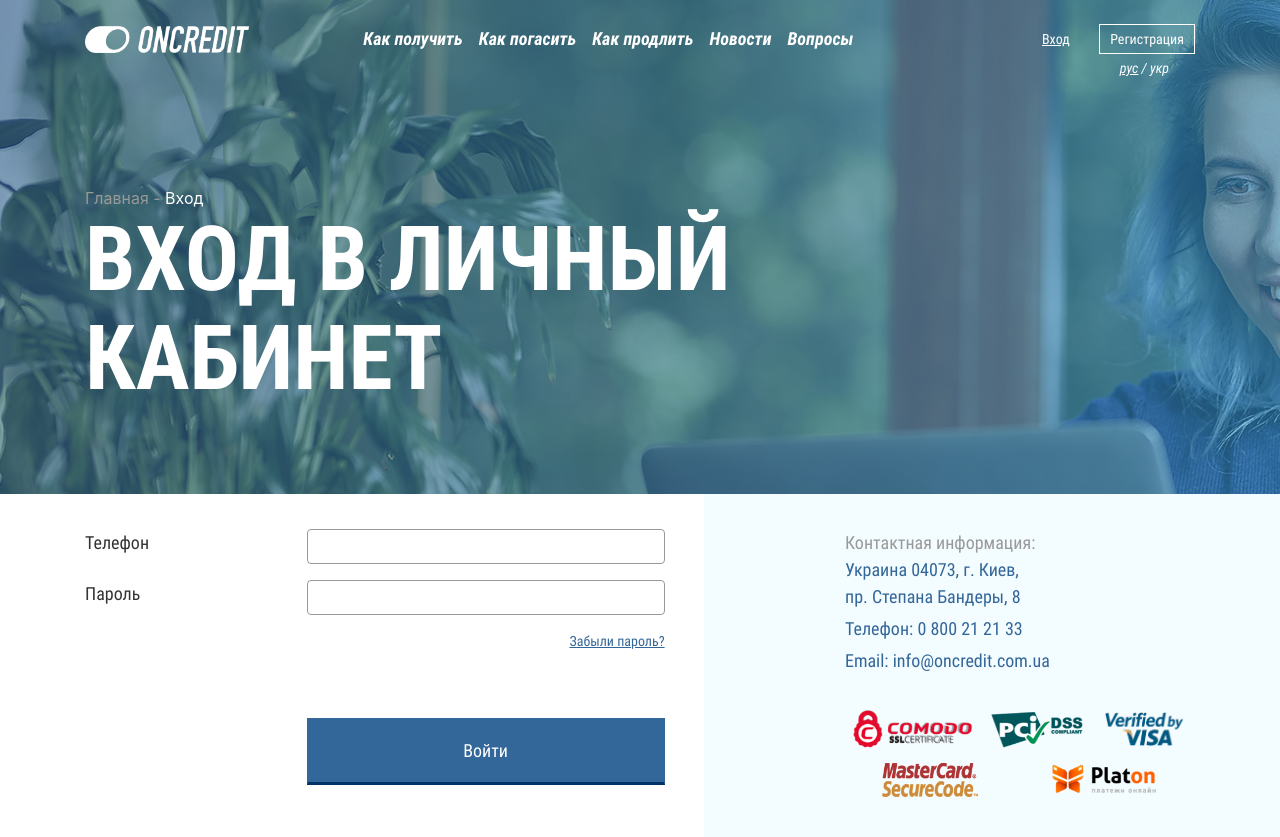
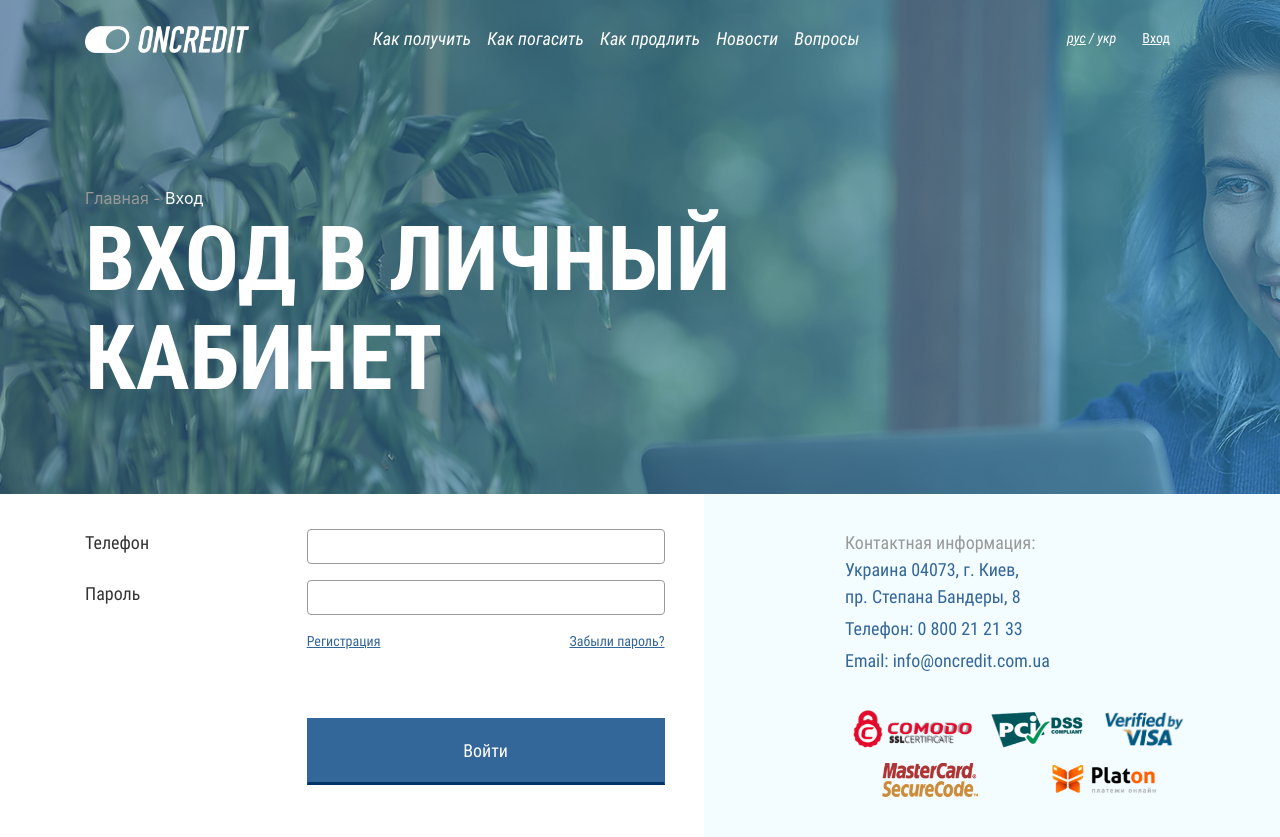
Before and after one commit to moriartyisntdead/oncredit, a website: page login.html in a window 1280 px wide. Drawn offline with Linux system fonts and the light colour scheme; files that its build step writes are made by us from their sources.

Commit message:
изменено меню, ссылка на регистрацию на странице входа

```diff
--- a/css/style.scss
+++ b/css/style.scss
@@ -343,7 +343,7 @@ input[type='number'] {
     padding-bottom: 0;
   }
   .nav-link {
-    font-family: RobotoCondensed-BoldItalic;
+    font-family: RobotoCondensed-Italic;
     font-size: 18px;
     padding: 0;
     transition: all 0.25s;
@@ -366,7 +366,7 @@ input[type='number'] {
     margin-right: 26px;
     flex-direction: row;
     justify-content: flex-end;
-    width: 100%;
+    //width: 100%;
     a {
       color: $color-white;
       &.active {
--- a/js/script.js
+++ b/js/script.js
@@ -42,13 +42,8 @@ $(function () {
 
     $('.question__title').click(function () {
 
-        //
-        // $('.switch').toggleClass('switch--active');
-        // $('.switch').parent().parent().siblings().children('.question__title').children('.switch').removeClass('switch--active');
-
         $(this).toggleClass('question__title--active');
         $(this).parent().siblings().children('.question__title').removeClass('question__title--active');
-
         $(this).parent().children('.question__title').children('.switch').toggleClass('switch--active');
         $(this).parent().siblings().children('.question__title').children('.switch').removeClass('switch--active');
 
--- a/login.html
+++ b/login.html
@@ -21,19 +21,19 @@
                     <a href="#!" class="nav-link white">Как получить</a>
                     <a href="#!" class="nav-link white">Как погасить</a>
                     <a href="#!" class="nav-link white">Как продлить</a>
-                    <a href="#!" class="nav-link white">Новости</a>
-                    <a href="#!" class="nav-link white">Вопросы</a>
+                    <a href="news.html" class="nav-link white">Новости</a>
+                    <a href="questions.html" class="nav-link white">Вопросы</a>
                 </div>
-                <div class="ml-auto">
-                    <a href="#!" class="underline white">Вход</a>
-                    <a href="#!" class="btn-border white">Регистрация</a>
+                <div class="ml-auto d-flex">
+                    <div class="navbar-lang">
+                        <a href="#!" class="active">рус</a>
+                        /
+                        <a href="#!">укр</a>
+                    </div>
+                    <a href="login.html" class="underline white">Вход</a>
                 </div>
             </div>
-            <div class="navbar-lang">
-                <a href="#!" class="active">рус</a>
-                /
-                <a href="#!">укр</a>
-            </div>
+
         </div>
     </nav>
 </header>
@@ -73,7 +73,11 @@
                         </div>
                     </div>
                     <div class="form-group row">
-                        <div class="col-lg-11">
+
+                        <div class="offset-lg-4 col-lg-7 d-flex justify-content-between">
+                            <a href="registration.html" class="underline forgot-password">
+                               Регистрация
+                            </a>
                             <a href="#!" class="underline forgot-password">
                                 Забыли пароль?
                             </a>
```
Also changed, not shown: index.html (+10 -10 lines), news.html (+10 -10 lines), questions.html (+11 -11 lines), registration.html (+10 -10 lines), css/app.min.css, js/app.min.js.
